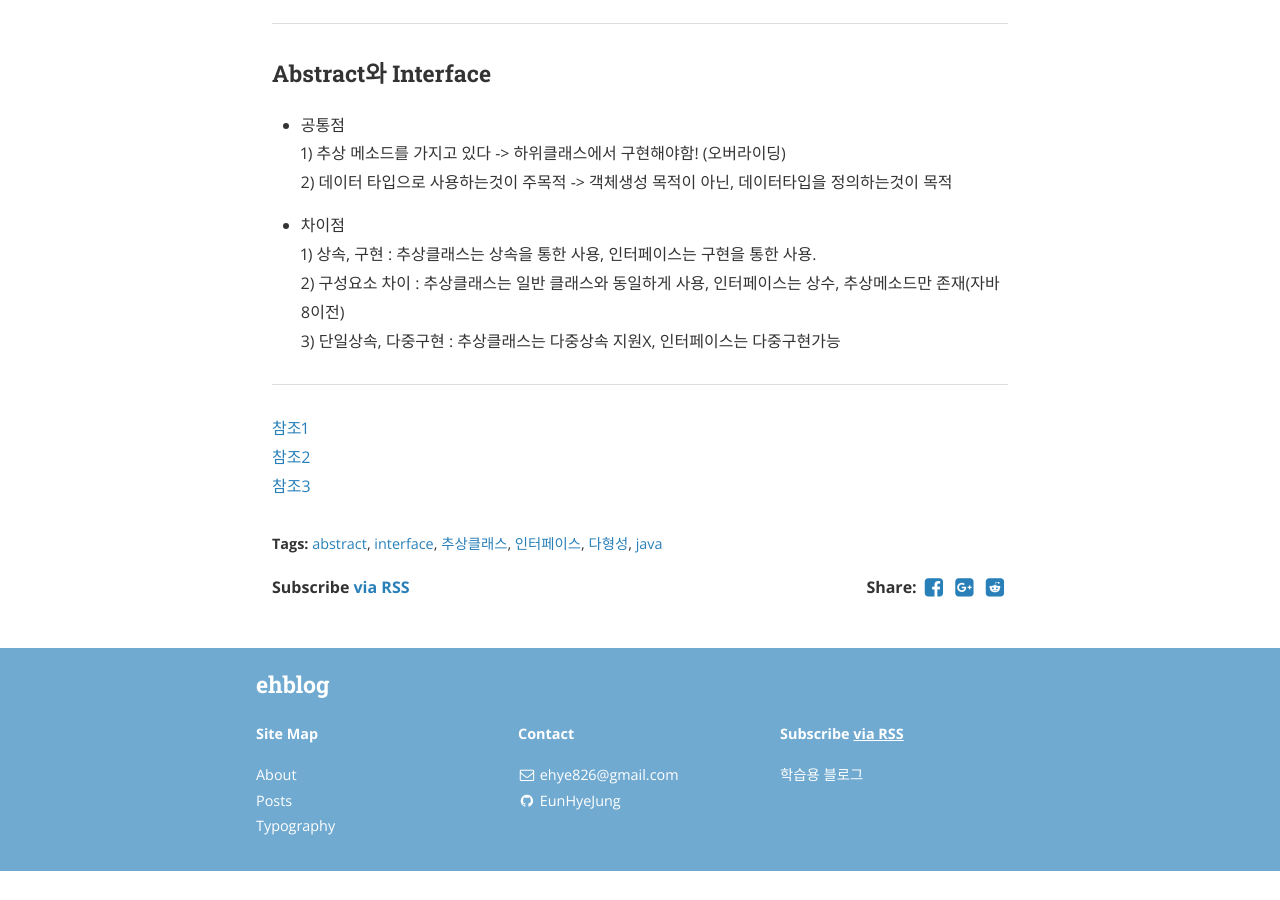
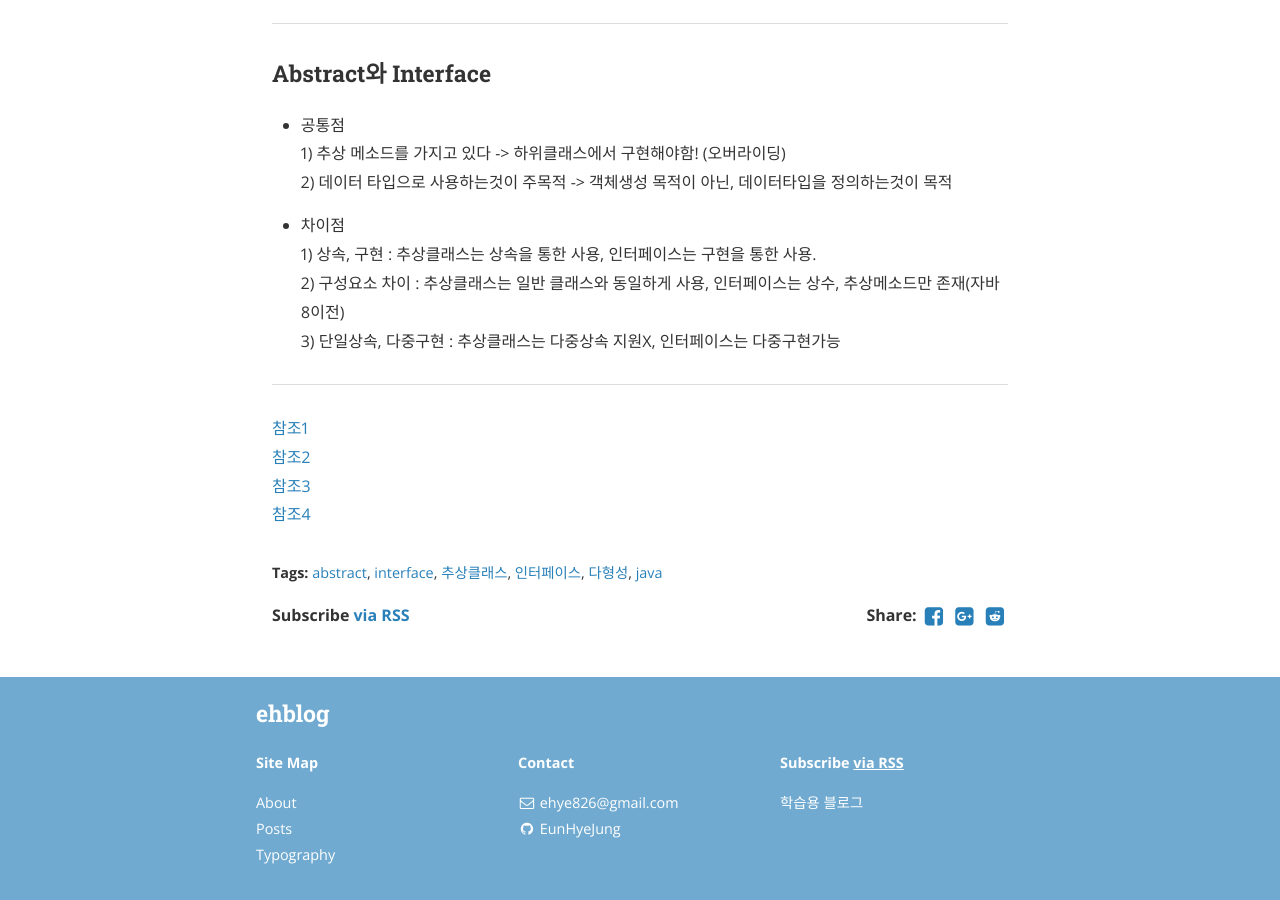
Before and after one commit to EunHyeJung/EunHyeJung.github.io, a Jekyll site: the page built from _posts/Java/2018-06-25-java-study-01.md, in a window 1280 px wide and 900 px high, scrolled down 4656 px. Built offline with Jekyll 4.4.1, drawn with Linux system fonts in a browser that asks for light colours; nearby versions of some CDN libraries; comment, search, counter and statistics services are not loaded; before the commit the page ends 5527 px from its top, so only the background shows below that.

Commit message:
새 리소스 추가됨
Java의 추상 클래스와 인터페이스의 차이점에 대한 새 리소스 4를 추가했습니다. 이 작은 기여가 다른 학습자들에게 도움이 되기를 바랍니다.

```diff
--- a/_posts/Java/2018-06-25-java-study-01.md
+++ b/_posts/Java/2018-06-25-java-study-01.md
@@ -178,3 +178,4 @@ NoursingCream(영앙크림) 인터페이스는 아무것도 없는 껍데기만
 [참조1](https://book.naver.com/bookdb/book_detail.nhn?bid=8920762)
 [참조2](https://www.geeksforgeeks.org/difference-between-abstract-class-and-interface-in-java/)
 [참조3](https://www.inflearn.com/course/%EC%8B%A4%EC%A0%84-%EC%9E%90%EB%B0%94-%EA%B0%95%EC%A2%8C/)
+[참조4](https://www.scaler.com/topics/java/difference-between-abstract-class-and-interface/)
```
